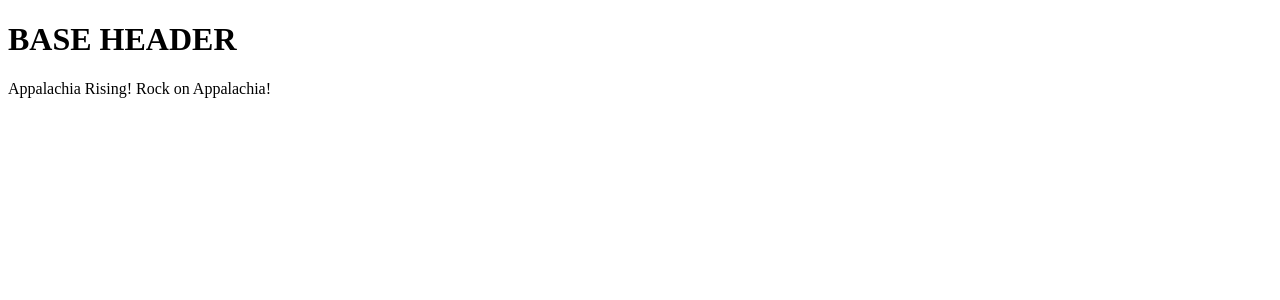
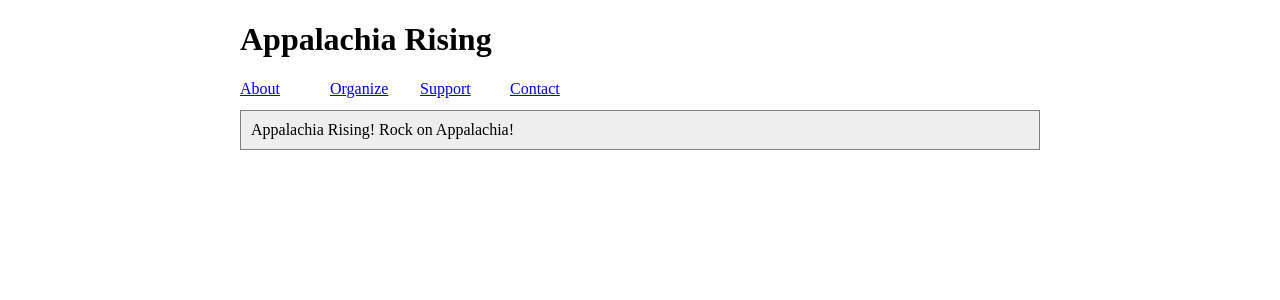
Before and after one commit to garrettr/apprising, a Django app: template templates/flatpages/default.html in a window 1280 px wide. Shown: the top 300 px of the page. Run offline with Django 3.2, Linux system fonts and the light colour scheme; the template is opened without the code that fills it: values that come from a table or form of the project are taken from there, others are empty; data comes from the database, SQL or seed files in the repository; both versions use the stored data as it was after the commit; parts of the project's set-up code (start-up, migrations or seed data) failed here and were passed over.

Commit message:
Coded up a very simple layout in base.css. Added a few flatpages to the database for testing. This is something that looks a little bit like a website!

```diff
--- /dev/null
+++ b/static/css/base.css
@@ -0,0 +1,36 @@
+body
+{
+    position:relative;
+    margin:0 auto; /* centers */
+    width: 800px;
+}
+
+#content
+{
+    background-color: #EEEEEE;
+    border:1px solid gray;
+    padding:10px;
+}
+
+#navbar
+{
+    height:30px;
+    margin:0 auto;
+}
+
+#navbar ul
+{
+    list-style-type:none;
+    padding:0;
+}
+
+#navbar li
+{
+    float:left;
+    display:block;
+    width:90px;
+}
+
+#navbar a
+{
+}
--- a/templates/base.html
+++ b/templates/base.html
@@ -2,15 +2,24 @@
 "http://www.w3.org/TR/xhtml1/DTD/xhtml1-strict.dtd">
 <html xmlns="http://www.w3.org/1999/xhtml" lang="en" xml:lang="en">
     <head>
+        <link rel="stylesheet" type="text/css" href="../static/css/base.css" />
         <title>
-            Appalachia Rising {% block title %}{% endblock %}
+            {% block title %}Home |{% endblock %} Appalachia Rising
         </title>
     </head>
 
 
     <body>
         <div id="header">
-            <h1>BASE HEADER</h1>
+            <h1>Appalachia Rising</h1>
+        </div>
+        <div id="navbar">
+            <ul>
+                <li><a href="/about/">About</a></li>
+                <li><a href="/organize/">Organize</a></li>
+                <li><a href="/support/">Support</a></li>
+                <li><a href="/contact/">Contact</a></li>
+            </ul>
         </div>
         <div id="content">
             {% block content %}
--- a/templates/flatpages/default.html
+++ b/templates/flatpages/default.html
@@ -1,6 +1,6 @@
 {% extends "base.html" %}
 
-{% block title %}| {{ flatpage.title }}{% endblock %}
+{% block title %}{{ flatpage.title }} |{% endblock %}
 
 {% block content %}
 {{ flatpage.content }}
```
Also changed, not shown: appalachia.db.
